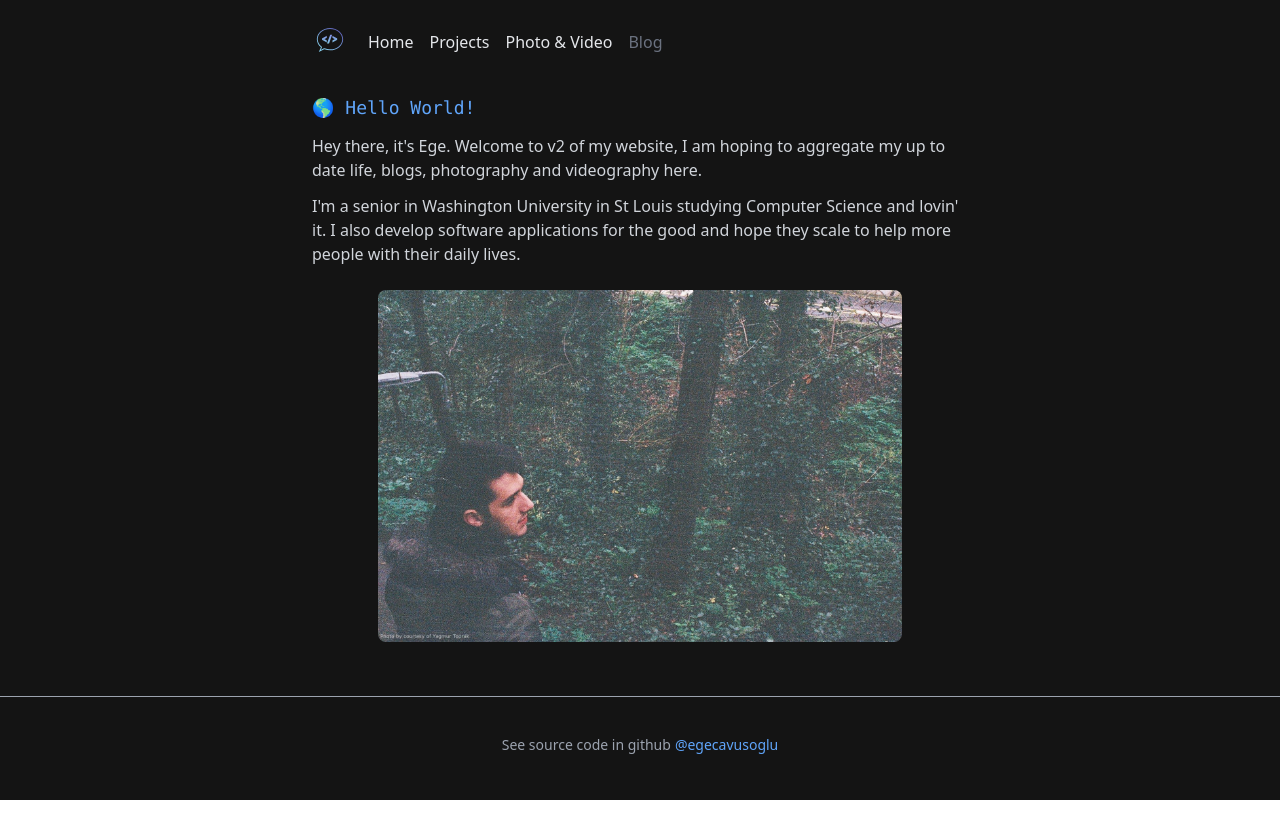
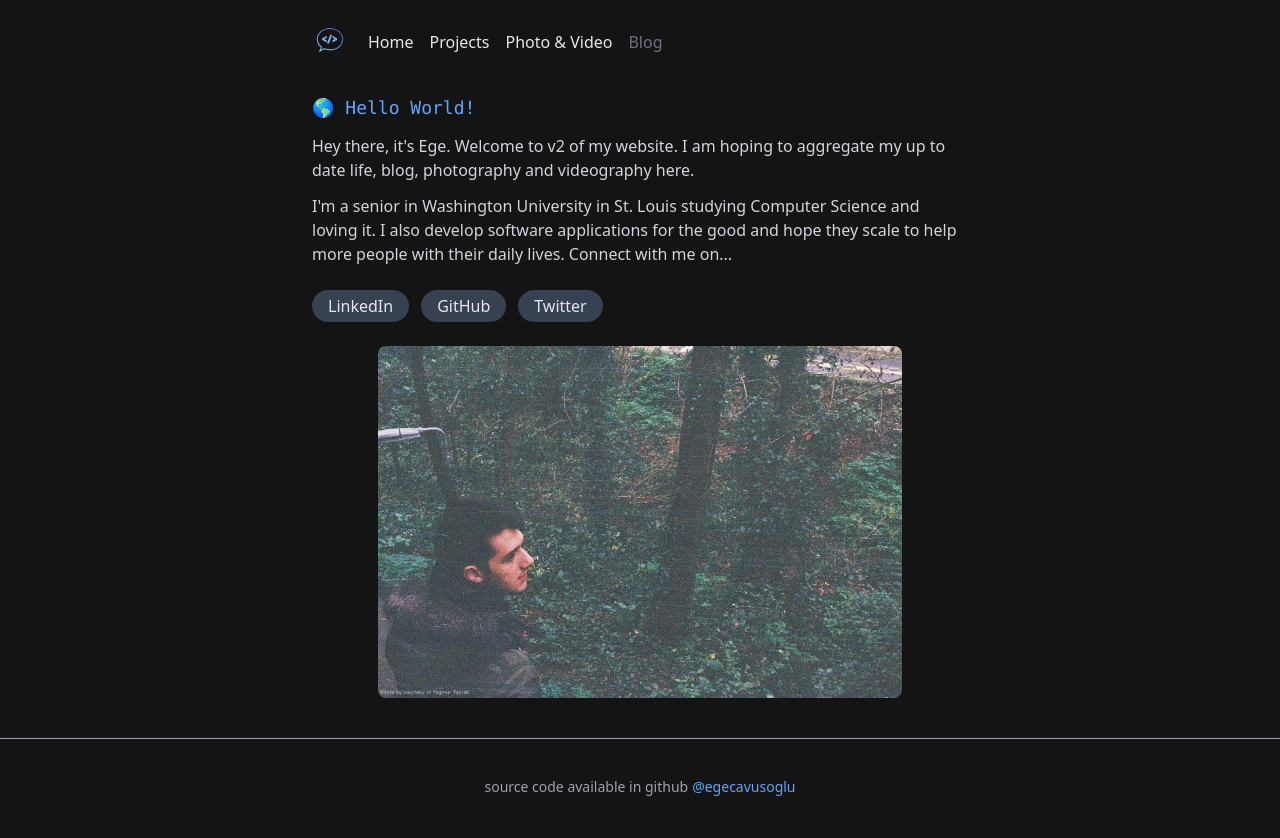
Before and after one commit to ahmetbcakici/home, a Next.js app: page / in a window 1280 px wide. Shown: the top 838 px of the page. Before the commit the page ends 800 px from the top, so only its background shows below. Built offline with nearby package versions, Linux system fonts and the light colour scheme.

Commit message:
Added personal links

```diff
--- a/components/footer/index.js
+++ b/components/footer/index.js
@@ -2,7 +2,7 @@ import React from "react";
 const Footer = (props) => {
   return (
     <footer className="flex items-center justify-center w-full h-24 border-t border-gray-400 text-gray-400 text-sm">
-      See source code in github
+      source code available in github
       <a
         className="flex items-center justify-center text-blue-400 ml-1"
         href="https://github.com/egecavusoglu/home"
--- /dev/null
+++ b/components/social-item/index.js
@@ -0,0 +1,16 @@
+const Item = ({ icon, label, href }) => {
+  return (
+    <a target="_blank" rel="noopener noreferrer" href={href}>
+      <div className="bg-gray-700 border-gray-500 hover:scale-101 transition  rounded-full w-min py-1 px-4 flex flex-row items-center gap-2">
+        {icon && (
+          <div className="w-6 h-full">
+            <img className="w-full" src={icon} />
+          </div>
+        )}
+        <p className="text-gray-200">{label}</p>
+      </div>
+    </a>
+  );
+};
+
+export default Item;
--- a/pages/graphy.js
+++ b/pages/graphy.js
@@ -2,6 +2,20 @@ import React from "react";
 import Head from "next/head";
 import Footer from "components/footer";
 import Navbar from "components/navbar";
+import Item from "components/social-item";
+const ITEMS = [
+  {
+    label: "Youtube",
+    icon: "https://upload.wikimedia.org/wikipedia/commons/0/09/YouTube_full-color_icon_%282017%29.svg",
+    href: "https://www.youtube.com/channel/UC0h2eS9IiX_u0Fc_3iQRkAQ",
+  },
+  {
+    label: "VSCO",
+    icon: "https://upload.wikimedia.org/wikipedia/commons/3/32/VSCO_Seal.svg",
+    href: "https://vsco.co/egecavusogluu",
+  },
+];
+
 const Graphy = (props) => {
   return (
     <div className="flex flex-col items-center justify-center min-h-screen py-2 bg-gray-1000">
@@ -16,8 +30,19 @@ const Graphy = (props) => {
             📸 Photography & Videography
           </code>
           <p className="text-gray-300 mt-3">
+            Documenting life for sharing with the loved ones and introspection.
+            You would be surprised how much we lack thinking about what we lived
+            through or reflecting on our memories.
             <div className="mb-3" />
+            Although I am still experimenting on what I like to do, I'm
+            capturing videos and photos on these platforms. Find me on...
           </p>
+
+          <div className="mt-6 flex flex-wrap gap-3">
+            {ITEMS.map((i) => (
+              <Item label={i.label} href={i.href} icon={i.icon} />
+            ))}
+          </div>
         </div>
       </main>
 
--- a/pages/index.js
+++ b/pages/index.js
@@ -1,8 +1,24 @@
 import Head from "next/head";
 import Navbar from "components/navbar";
-import Image from "next/image";
+
+import Item from "components/social-item";
 
 import Footer from "components/footer";
+
+const LINKS = [
+  {
+    label: "LinkedIn",
+    href: "https://www.linkedin.com/in/egecavusoglu",
+  },
+  {
+    label: "GitHub",
+    href: "https://github.com/egecavusoglu",
+  },
+  {
+    label: "Twitter",
+    href: "https://twitter.com/egecavusoglu_",
+  },
+];
 
 export default function Home() {
   return (
@@ -17,14 +33,20 @@ export default function Home() {
         <div className="w-full max-w-2xl py-4 px-2">
           <code className="text-blue-400 text-lg">🌎 Hello World!</code>
           <p className="text-gray-300 mt-3">
-            Hey there, it's Ege. Welcome to v2 of my website, I am hoping to
-            aggregate my up to date life, blogs, photography and videography
+            Hey there, it's Ege. Welcome to v2 of my website. I am hoping to
+            aggregate my up to date life, blog, photography and videography
             here.
             <div className="mb-3" />
-            I'm a senior in Washington University in St Louis studying Computer
-            Science and lovin' it. I also develop software applications for the
+            I'm a senior in Washington University in St. Louis studying Computer
+            Science and loving it. I also develop software applications for the
             good and hope they scale to help more people with their daily lives.
+            Connect with me on...
           </p>
+          <div className="mt-6 flex flex-wrap gap-3">
+            {LINKS.map((i) => (
+              <Item label={i.label} href={i.href} icon={i.icon} />
+            ))}
+          </div>
           <div className="amk overflow-hidden w-full lg:w-4/5 self-center m-auto my-6 rounded-lg">
             <img src={"/intro.jpeg"} objectFit="fill" />
           </div>
```
Also changed, not shown: 1 other file (tests, documents, lock files or other folders).
